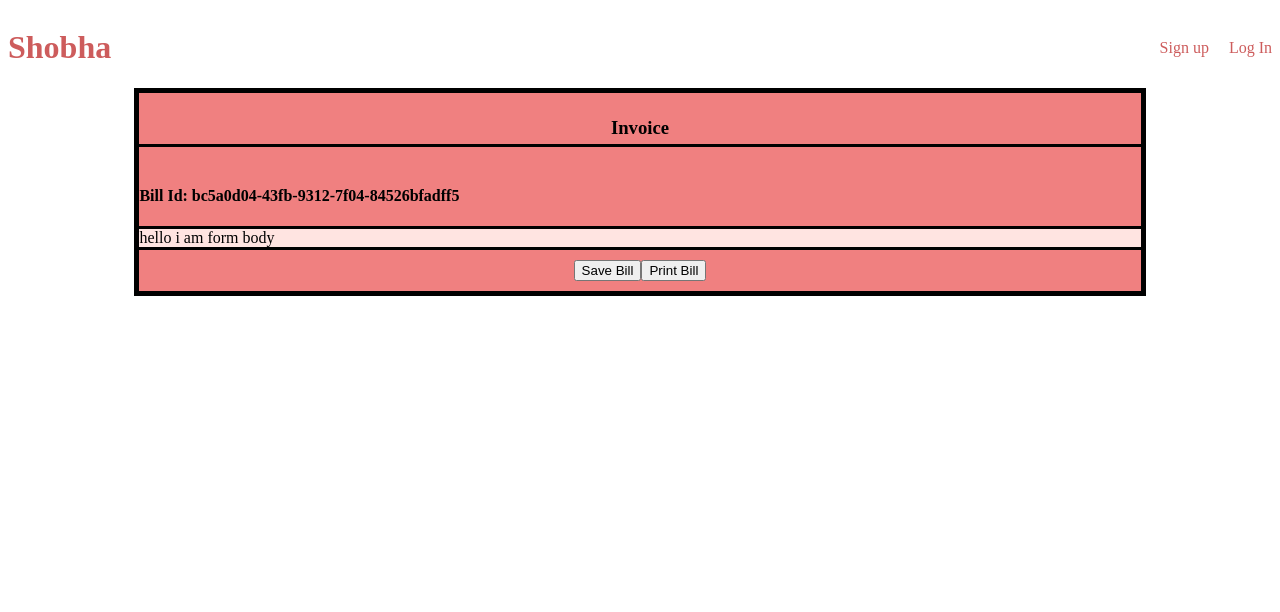
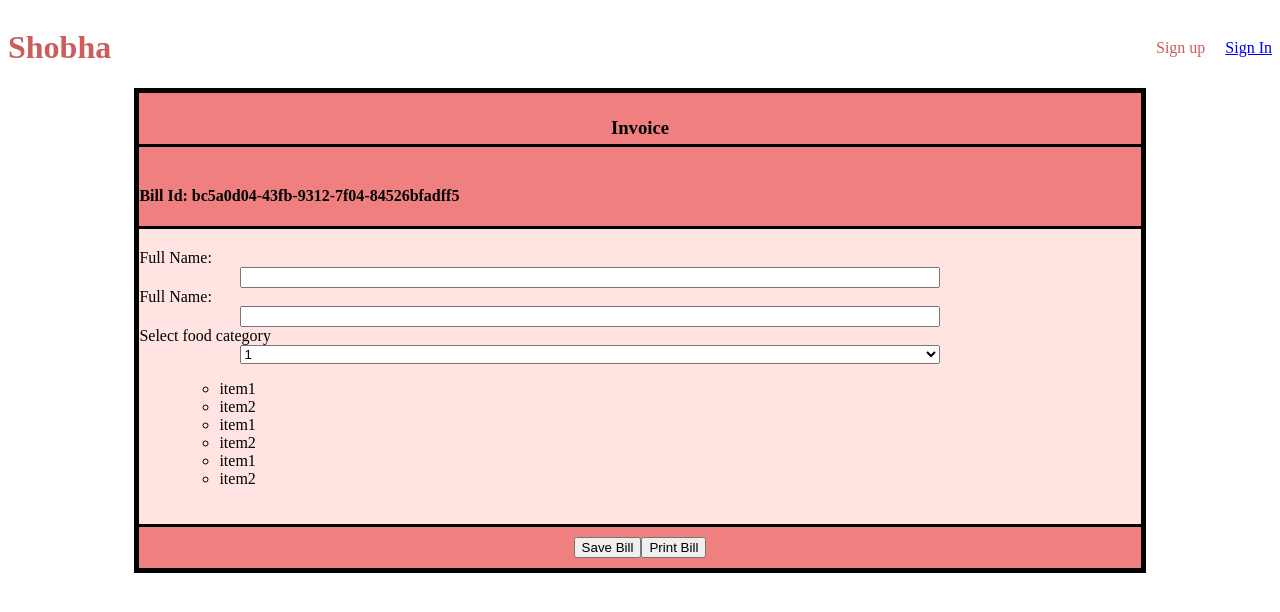
Before and after one commit to samridhikansal/shobha-hotel, a React (Create React App) app: page /invoice in a window 1280 px wide. Shown: the top 612 px of the page. Built offline with nearby package versions, Linux system fonts and the light colour scheme.

Commit message:
firebase config

```diff
--- a/package.json
+++ b/package.json
@@ -7,6 +7,7 @@
     "@testing-library/react": "^9.3.2",
     "@testing-library/user-event": "^7.1.2",
     "browser-router": "^0.2.0",
+    "firebase": "^7.21.0",
     "react": "^16.13.1",
     "react-dom": "^16.13.1",
     "react-redux": "^7.2.1",
--- a/public/index.html
+++ b/public/index.html
@@ -25,6 +25,11 @@
       Learn how to configure a non-root public URL by running `npm run build`.
     -->
     <title>React App</title>
+    <style>
+      * html body {
+        box-sizing: border-box;
+      }
+    </style>
   </head>
   <body>
     <noscript>You need to enable JavaScript to run this app.</noscript>
--- a/src/App.js
+++ b/src/App.js
@@ -4,6 +4,7 @@ import InvoiceForm from "./components/invoiceForm/invoiceform";
 import Header from "./components/header/header";
 import Home from "./components/Home/home";
 import Admin from "./components/Admin/Admin";
+import SignIn from "./components/Auth/signIn/signIn";
 import { BrowserRouter, Switch, Route } from "react-router-dom";
 
 function App() {
@@ -23,6 +24,10 @@ function App() {
             {" "}
             <InvoiceForm></InvoiceForm>
           </Route>
+          <Route path="/signin">
+            {" "}
+            <SignIn></SignIn>
+          </Route>
         </Switch>
       </BrowserRouter>
     </div>
--- /dev/null
+++ b/src/components/Auth/signIn/signIn.js
@@ -0,0 +1,19 @@
+import React from "react";
+import "./signin.css";
+import { signInWithGoogle } from "./../../../firebase/firebase.util";
+
+const SignIn = () => {
+  return (
+    <div className="sign-in-wrapper">
+      {" "}
+      <div className="button-wrapper">
+        <button className="signIn" onClick={signInWithGoogle}>
+          {" "}
+          Sign-In with Google
+        </button>
+      </div>
+    </div>
+  );
+};
+
+export default SignIn;
--- /dev/null
+++ b/src/components/Auth/signIn/signin.css
@@ -0,0 +1,22 @@
+* {
+  box-sizing: border-box;
+}
+
+.sign-in-wrapper {
+  width: 10vw;
+  height: 100vh;
+}
+
+.button-wrapper {
+  position: absolute;
+  top: 50vh;
+
+  /* left: 42vw; */
+  display: flex;
+  justify-content: center;
+}
+@media (min-width: 700px) {
+  /* .button-wrapper {
+    left: 48vw;
+  } */
+}
--- a/src/components/header/header.js
+++ b/src/components/header/header.js
@@ -15,7 +15,7 @@ const Header = () => {
           Sign up
         </div>
         <div style={{ marginLeft: "20px" }} className="link">
-          Log In
+          <Link to="/signin"> Sign In</Link>
         </div>
       </div>
     </div>
--- a/src/components/invoiceForm/invoiceForm.css
+++ b/src/components/invoiceForm/invoiceForm.css
@@ -25,6 +25,9 @@
 .form-body {
   background-color: mistyrose;
   border-bottom: black 3px solid;
+  padding: 20px 0 20px 0;
+  display: flex;
+  flex-direction: column;
 }
 
 .form-footer {
@@ -33,10 +36,30 @@
   padding: 10px 0 10px;
   text-align: center;
 }
+
+input {
+  width: 90%;
+  margin-left: 5%;
+}
+.food-type {
+  width: 90%;
+  margin-left: 5%;
+}
 @media (min-width: 1024px) {
   .form-wrapper {
     max-width: 80%;
     margin-left: 10%;
     margin-right: 10%;
   }
+  input {
+    width: 70%;
+    margin-left: 10%;
+  }
+  .food-type {
+    width: 70%;
+    margin-left: 10%;
+  }
+  .food-type-cat {
+    padding: 5px 0 5px 0;
+  }
 }
--- a/src/components/invoiceForm/invoiceform.js
+++ b/src/components/invoiceForm/invoiceform.js
@@ -5,7 +5,10 @@ import "./invoiceForm.css";
 
 const InvoiceForm = ({ productList }) => {
   const [formSave, handleformSave] = useState(false);
-  //console.log(productList);
+  const [formData, setFormData] = useState({});
+
+  const handleformDataChange = (e) => {};
+
   const handleSubmit = (e) => {
     e.preventDefault();
     handleformSave(true);
@@ -22,11 +25,48 @@ const InvoiceForm = ({ productList }) => {
           {" "}
           <h4> Bill Id: {uuid()}</h4>
         </div>{" "}
-        <div className=" form-body">hello i am form body</div>
+        <div className=" form-body">
+          <label htmlFor="fullName"> Full Name:</label>
+          <input id="fullName" type="text" value={formData.fullName}></input>
+          <label htmlFor="phone"> Full Name:</label>
+          <input id="phone" type="text" value={formData.phone}></input>
+          <label htmlFor="food-type"> Select food category </label>
+          <select
+            name="food-type"
+            id="food-type"
+            className="food-type"
+            value={formData.cat}
+          >
+            {productList.map((item) => {
+              return (
+                <option
+                  key={uuid()}
+                  value={item.cat}
+                  className=" food-type-cat"
+                >
+                  {" "}
+                  {item.cat}
+                </option>
+              );
+            })}
+          </select>
+          {formData.cat !== null ? (
+            <ul>
+              {productList.map((item) => {
+                return (
+                  <ul>
+                    {item.itemList.map((itemlist) => {
+                      return <li>{itemlist.item}</li>;
+                    })}
+                  </ul>
+                );
+              })}
+            </ul>
+          ) : null}
+        </div>
         <div className="form-footer">
           <div className="btn-group">
             {" "}
-            {/* <button> Save Bill</button> */}
             {formSave ? (
               <>
                 {" "}
--- /dev/null
+++ b/src/firebase/firebase.util.js
@@ -0,0 +1,22 @@
+import firebase from "firebase/app";
+import "firebase/auth";
+var firebaseConfig = {
+  apiKey: "AIzaSyCwnZtqq6FcTbMDGtC1egk0zn5owETG2zo",
+  authDomain: "shobha-hotel.firebaseapp.com",
+  databaseURL: "https://shobha-hotel.firebaseio.com",
+  projectId: "shobha-hotel",
+  storageBucket: "shobha-hotel.appspot.com",
+  messagingSenderId: "651193214799",
+  appId: "1:651193214799:web:0cc8d06761d0f4a3b5473a",
+  measurementId: "G-09730KETS9",
+};
+// Initialize Firebase
+firebase.initializeApp(firebaseConfig);
+//firebase.analytics();
+export default firebase;
+export const auth = firebase.auth();
+const provider = new firebase.auth.GoogleAuthProvider();
+provider.setCustomParameters({ prompt: "select_account" });
+export const signInWithGoogle = () => {
+  auth.signInWithPopup(provider);
+};
```
Also changed, not shown: 1 other file (tests, documents, lock files or other folders).
